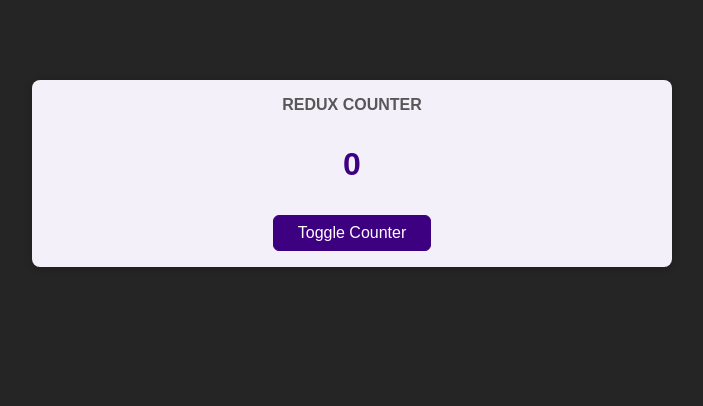
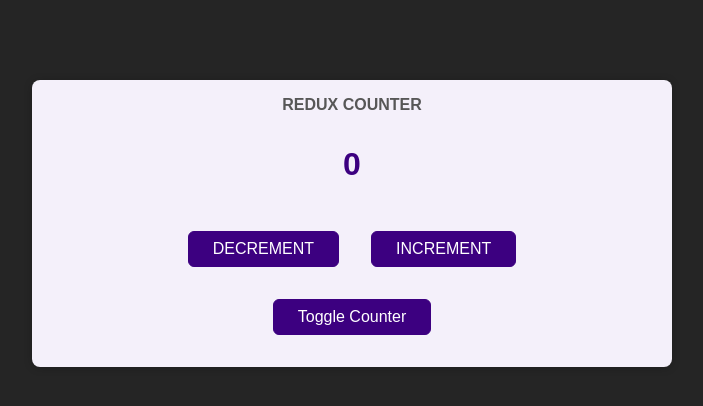
Before and after one commit to AdnanMGHaider/redux-practice, a React (Create React App) app: page / in a window 1280 px wide. Shown: the top 406 px of the page, without its empty margins (288-991 px from the left). Built offline with nearby package versions, Linux system fonts and the light colour scheme.

Commit message:
Added 2 new buttons to Counter.js | Imported the useDispatch hook from react-redux | Hooked up the buttons with the useDispatch hook in order to dispatch different actions and manipulate the store data

```diff
--- a/src/Components/Counter.js
+++ b/src/Components/Counter.js
@@ -1,9 +1,18 @@
-import { useSelector } from "react-redux";
+import { useSelector, useDispatch } from "react-redux";
 
 import classes from "./Counter.module.css";
 
 const Counter = () => {
+  const dispatch = useDispatch();
   const counter = useSelector((state) => state.counter);
+
+  const incrementHandler = () => {
+    dispatch({ type: "increment" });
+  };
+
+  const decrementHandler = () => {
+    dispatch({ type: "decrement" });
+  };
 
   const toggleCounterHandler = () => {};
 
@@ -11,6 +20,10 @@
     <main className={classes.counter}>
       <h1>Redux Counter</h1>
       <div className={classes.value}>{counter}</div>
+      <div>
+        <button onClick={decrementHandler}>DECREMENT</button>
+        <button onClick={incrementHandler}>INCREMENT</button>
+      </div>
       <button onClick={toggleCounterHandler}>Toggle Counter</button>
     </main>
   );
--- a/src/Components/Counter.module.css
+++ b/src/Components/Counter.module.css
@@ -21,3 +21,7 @@
   margin: 2rem 0;
   font-weight: bold;
 }
+
+.counter button {
+  margin: 1rem;
+}
```
